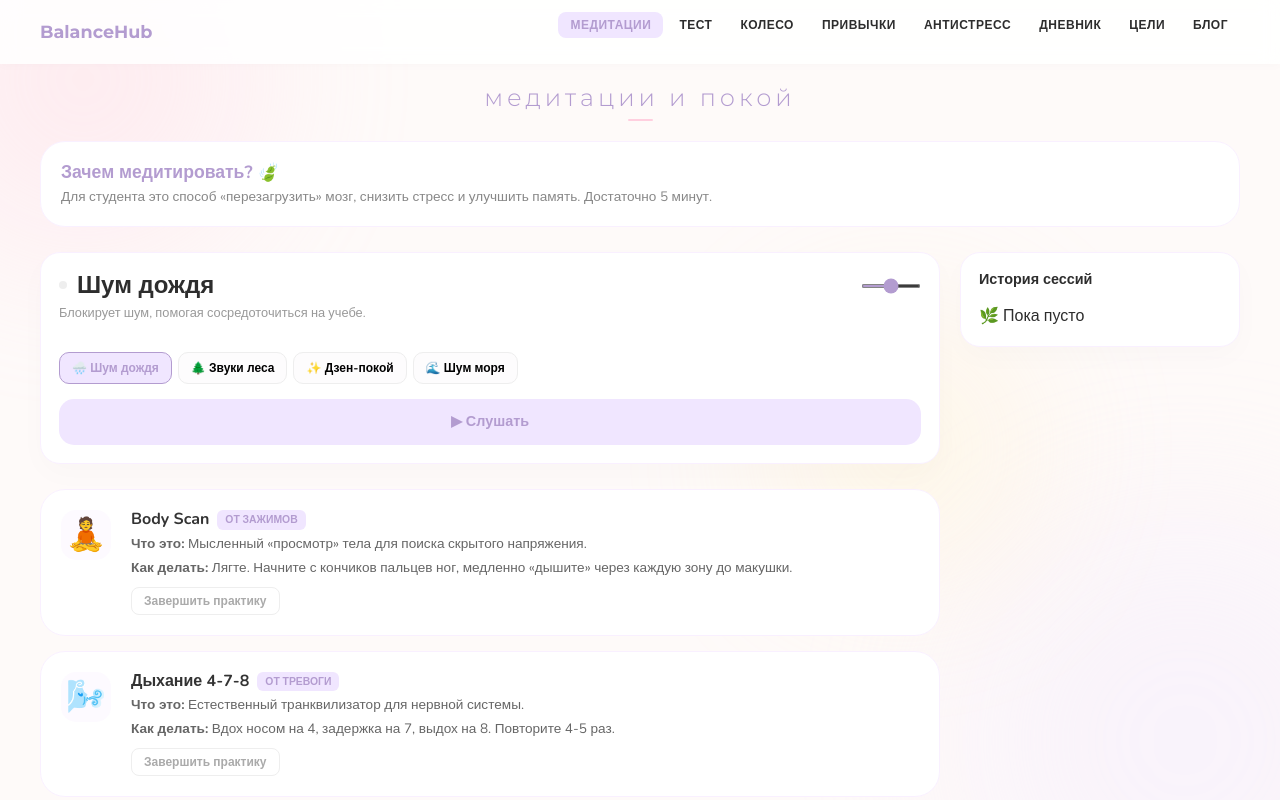
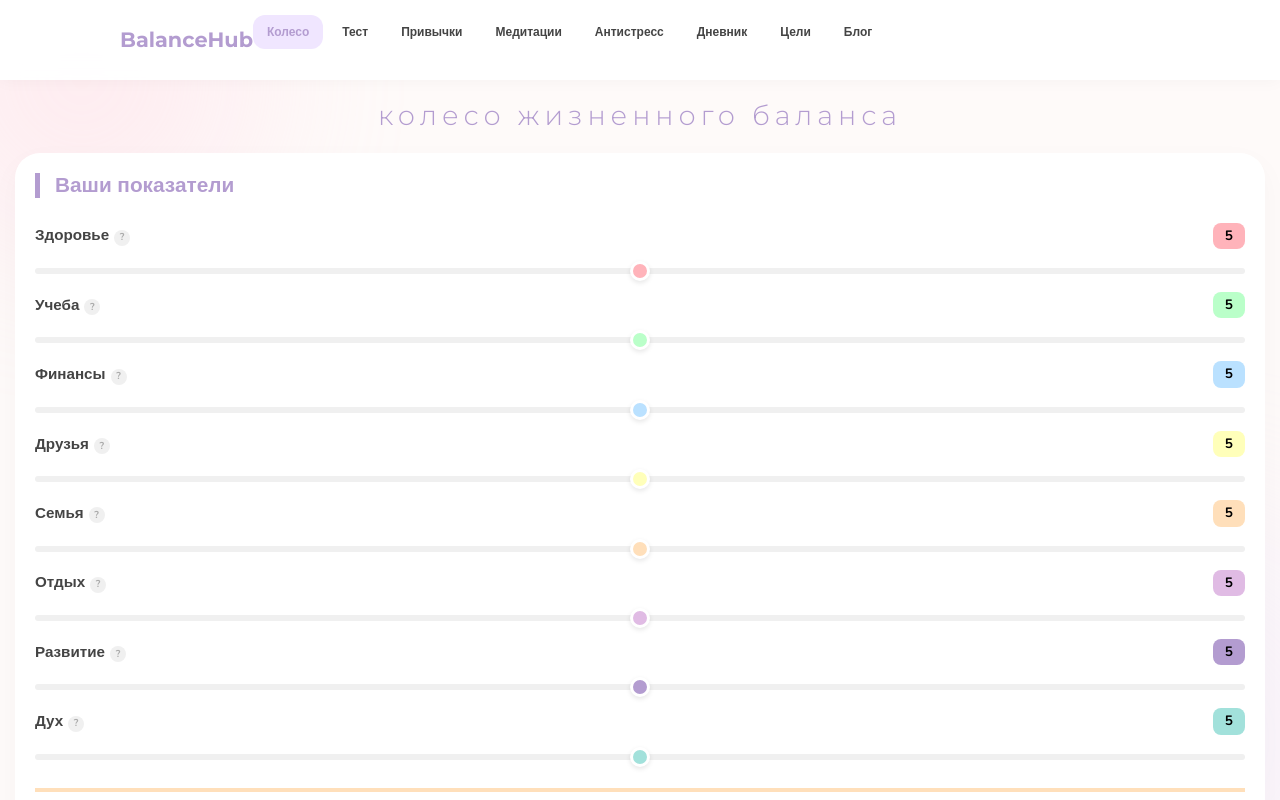
Before and after one commit to vikitoriii/balance-hub, a Vue app: page / in a window 1280 px wide. Shown: the top 800 px of the page. Built offline with nearby package versions, Linux system fonts and the light colour scheme.

Commit message:
Исправлена мобильная адаптация для Safari

```diff
--- a/src/App.vue
+++ b/src/App.vue
@@ -1,6 +1,5 @@
 <template>
   <div id="app">
-    <!-- Анимации фона сохранены -->
     <div class="bg-blob blob-1"></div>
     <div class="bg-blob blob-2"></div>
     <div class="bg-blob blob-3"></div>
@@ -9,38 +8,37 @@
       <nav>
         <div class="logo">BalanceHub</div>
         <ul>
-          <li><a href="#" @click.prevent="currentTab = 'Meditation'" :class="{ active: currentTab === 'Meditation' }">Медитации</a></li>
-          <li><a href="#" @click.prevent="currentTab = 'Test'" :class="{ active: currentTab === 'Test' }">Тест</a></li>
-          <li><a href="#" @click.prevent="currentTab = 'Wheel'" :class="{ active: currentTab === 'Wheel' }">Колесо</a></li>
-          <li><a href="#" @click.prevent="currentTab = 'Habits'" :class="{ active: currentTab === 'Habits' }">Привычки</a></li>
-          <li><a href="#" @click.prevent="currentTab = 'Relax'" :class="{ active: currentTab === 'Relax' }">Антистресс</a></li>
-          <li><a href="#" @click.prevent="currentTab = 'Mood'" :class="{ active: currentTab === 'Mood' }">Дневник</a></li>
-          <li><a href="#" @click.prevent="currentTab = 'Goals'" :class="{ active: currentTab === 'Goals' }">Цели</a></li>
-          <li><a href="#" @click.prevent="currentTab = 'Blog'" :class="{ active: currentTab === 'Blog' }">Блог</a></li>
+          <li v-for="tab in menuItems" :key="tab.id">
+            <a v-if="currentTab !== tab.id" href="#" @click.prevent="currentTab = tab.id">
+              {{ tab.name }}
+            </a>
+            <span v-else class="active-tab-indicator">{{ tab.name }}</span>
+          </li>
         </ul>
       </nav>
     </header>
 
     <main>
-      <!-- Уменьшенные заголовки для компактности -->
-      <h1 v-if="currentTab === 'Meditation'">Медитации и покой</h1>
-      <h1 v-else-if="currentTab === 'Test'">Диагностика состояния</h1>
-      <h1 v-else-if="currentTab === 'Wheel'">Колесо баланса</h1>
-      <h1 v-else-if="currentTab === 'Habits'">Трекер привычек</h1>
-      <h1 v-else-if="currentTab === 'Relax'">Антистресс-рум</h1>
-      <h1 v-else-if="currentTab === 'Mood'">Дневник настроения</h1>
-      <h1 v-else-if="currentTab === 'Goals'">Мои цели</h1>
-      <h1 v-else-if="currentTab === 'Blog'">Блог и советы</h1>
+      <h1>
+        <template v-if="currentTab === 'Wheel'">колесо жизненного баланса</template>
+        <template v-else-if="currentTab === 'Test'">диагностика состояния</template>
+        <template v-else-if="currentTab === 'Habits'">трекер полезных привычек</template>
+        <template v-else-if="currentTab === 'Meditation'">медитации и покой</template>
+        <template v-else-if="currentTab === 'Relax'">антистресс-рум</template>
+        <template v-else-if="currentTab === 'Mood'">дневник настроения</template>
+        <template v-else-if="currentTab === 'Goals'">мои цели</template>
+        <template v-else-if="currentTab === 'Blog'">блог и советы</template>
+      </h1>
 
       <section class="content-container">
-        <MeditationRoom v-if="currentTab === 'Meditation'" />
-        <MentalTest v-else-if="currentTab === 'Test'" />
-        <BalanceWheel v-else-if="currentTab === 'Wheel'" />
-        <HabitTracker v-else-if="currentTab === 'Habits'" />
-        <RelaxRoom v-else-if="currentTab === 'Relax'" />
-        <MoodDiary v-else-if="currentTab === 'Mood'" />
-        <SmartGoals v-else-if="currentTab === 'Goals'" />
-        <BlogComponent v-else-if="currentTab === 'Blog'" />
+        <BalanceWheel v-if="currentTab === 'Wheel'"></BalanceWheel>
+        <MentalTest v-else-if="currentTab === 'Test'"></MentalTest>
+        <HabitTracker v-else-if="currentTab === 'Habits'"></HabitTracker>
+        <MeditationRoom v-else-if="currentTab === 'Meditation'"></MeditationRoom>
+        <RelaxRoom v-else-if="currentTab === 'Relax'"></RelaxRoom>
+        <MoodDiary v-else-if="currentTab === 'Mood'"></MoodDiary>
+        <SmartGoals v-else-if="currentTab === 'Goals'"></SmartGoals>
+        <BlogComponent v-else-if="currentTab === 'Blog'"></BlogComponent>
       </section>
     </main>
 
@@ -53,7 +51,7 @@
 <script setup>
 import { ref } from 'vue'
 
-// Импорт компонентов
+// [Требование №6] Использование фреймворка Vue.js 3
 import MeditationRoom from './components/MeditationRoom.vue'
 import MentalTest from './components/MentalTest.vue'
 import BalanceWheel from './components/BalanceWheel.vue'
@@ -63,13 +61,22 @@ import MoodDiary from './components/MoodDiary.vue'
 import SmartGoals from './components/SmartGoals.vue'
 import BlogComponent from './components/Blog.vue'
 
-const currentTab = ref('Meditation')
+const menuItems = [
+  { id: 'Wheel', name: 'Колесо' },
+  { id: 'Test', name: 'Тест' },
+  { id: 'Habits', name: 'Привычки' },
+  { id: 'Meditation', name: 'Медитации' },
+  { id: 'Relax', name: 'Антистресс' },
+  { id: 'Mood', name: 'Дневник' },
+  { id: 'Goals', name: 'Цели' },
+  { id: 'Blog', name: 'Блог' }
+]
+
+const currentTab = ref('Wheel')
 </script>
 
 <style scoped>
-/* В App.vue оставляем ТОЛЬКО анимации фона.
-   Всё остальное теперь в assets/style.css */
-
+/* Только анимации «блобов» для App.vue */
 .bg-blob {
   position: fixed;
   border-radius: 50%;
@@ -83,17 +90,7 @@ const currentTab = ref('Meditation')
 .blob-3 { width: 250px; height: 250px; background: #ffeebb; top: 40%; left: 60%; }
 
 @keyframes float {
-  0% { transform: translate(0, 0) scale(1); }
-  100% { transform: translate(60px, 30px) scale(1.05); }
-}
-
-.content-container {
-  width: 100%;
-  animation: fadeIn 0.5s ease;
-}
-
-@keyframes fadeIn {
-  from { opacity: 0; transform: translateY(10px); }
-  to { opacity: 1; transform: translateY(0); }
+  0% { transform: translate(0, 0); }
+  100% { transform: translate(50px, 30px); }
 }
 </style>
--- a/src/assets/style.css
+++ b/src/assets/style.css
@@ -1,88 +1,139 @@
-/* ПОДКЛЮЧЕНИЕ ШРИФТОВ */
-@import url('https://fonts.googleapis.com/css2?family=Montserrat:wght@300;500;700&family=Nunito:wght@400;600;700&display=swap');
+/* [Требование №10] Глобальные стили и переменные */
+@import url('https://fonts.googleapis.com/css2?family=Montserrat:wght@300;600;700&family=Nunito:wght@400;600;700&display=swap');
 
 :root {
   --bg-site: #fefaf9;
   --primary: #b39cd0;
   --secondary: #ffcfdf;
   --lavender-light: #f0e6ff;
-  --text-dark: #2d2d2d;
+  --text-dark: #444444;
 }
 
-* { margin: 0; padding: 0; box-sizing: border-box; }
+* {
+    margin: 0;
+    padding: 0;
+    box-sizing: border-box;
+    -webkit-tap-highlight-color: transparent; /* Убирает синюю рамку при клике на Айфоне */
+}
 
 body {
   background-color: var(--bg-site);
   font-family: 'Nunito', sans-serif;
   color: var(--text-dark);
+  min-height: 100vh;
+  width: 100%;
+  overflow-x: hidden; /* Запрещаем боковую прокрутку всего сайта */
 }
 
-/* ЭЛЕГАНТНЫЙ ЗАГОЛОВОК */
-h1 {
-  font-family: 'Montserrat', sans-serif;
-  font-weight: 300;
-  font-size: 1.5rem; /* Еще немного уменьшили */
-  letter-spacing: 4px;
-  text-transform: lowercase;
-  color: var(--primary);
-  margin: 15px 0 20px;
-  text-align: center;
-}
-
-h1::after {
-  content: ''; display: block; width: 25px; height: 2px;
-  background: var(--secondary); margin: 6px auto 0; border-radius: 10px;
-}
-
-/* КОМПАКТНОЕ МЕНЮ */
+/* --- ШАПКА --- */
 header {
-  background: rgba(255, 255, 255, 0.85);
+  background: rgba(255, 255, 255, 0.95);
   backdrop-filter: blur(10px);
-  padding: 12px 0; /* Добавили чуть больше отступа сверху/снизу для центровки */
-  box-shadow: 0 2px 10px rgba(0,0,0,0.02);
-  position: sticky; top: 0; z-index: 1000;
+  -webkit-backdrop-filter: blur(10px); /* Для Сафари */
+  box-shadow: 0 2px 15px rgba(0,0,0,0.03);
+  position: sticky;
+  top: 0;
+  z-index: 1000;
+  width: 100%;
 }
 
 nav {
-  display: flex !important;
-  justify-content: space-between !important;
-  align-items: center !important;
-  max-width: 1300px !important; /* Увеличили макс. ширину */
-  margin: 0 auto !important;
-  padding: 0 40px !important; /* ВЕРНУЛИ ОТСТУПЫ ПО БОКАМ */
+  display: flex;
+  flex-direction: column; /* На телефонах: Логотип над Меню */
+  align-items: center;
+  padding: 10px 15px;
+  max-width: 1100px;
+  margin: 0 auto;
 }
 
 .logo {
   font-family: 'Montserrat', sans-serif;
-  font-size: 1.1rem; /* Уменьшили лого */
-  font-weight: 700; color: var(--primary);
+  font-size: 1.3rem;
+  font-weight: 700;
+  color: var(--primary);
+  margin-bottom: 10px;
 }
 
-nav ul { display: flex; list-style: none; gap: 4px; align-items: center; }
-
-nav a {
-  text-decoration: none; color: var(--text-dark); font-weight: 700;
-  padding: 5px 12px; /* Уменьшили кнопки */
-  border-radius: 8px; transition: 0.3s;
-  font-size: 0.75rem; /* Сделали надписи в меню меньше */
-  text-transform: uppercase; letter-spacing: 0.5px;
-}
-nav a:hover, nav a.active { background: var(--lavender-light); color: var(--primary); }
-
-/* ОБЩИЕ СТИЛИ КАРТОЧЕК */
-.card, .diary-card, .meditation-card, .test-card, .controls-card, .wheel-card {
-  padding: 18px !important; /* Еще компактнее */
-  border-radius: 20px !important;
-  background: white;
-  box-shadow: 0 8px 25px rgba(0,0,0,0.02);
-  border: 1px solid #f9f0ff !important;
-}
-main {
-  width: 100% !important;
-  max-width: 1300px !important;
-  margin: 20px auto !important;
-  padding: 0 40px !important; /* ВЕРНУЛИ ОТСТУПЫ ПО БОКАМ */
-  display: block !important;
+/* --- МЕНЮ (Скролл пальцем влево-вправо) --- */
+nav ul {
+  display: flex;
+  list-style: none;
+  gap: 5px;
+  width: 100vw; /* На всю ширину окна */
+  overflow-x: auto; /* Позволяем листать меню */
+  padding: 0 20px 10px;
+  -webkit-overflow-scrolling: touch; /* Плавный скролл на iOS */
+  scrollbar-width: none; /* Прячем полосу прокрутки */
 }
 
-footer { text-align: center; padding: 25px; color: #ccc; font-size: 0.7rem; }
+nav ul::-webkit-scrollbar { display: none; } /* Прячем скролл в Сафари */
+
+nav a, .active-tab-indicator {
+  text-decoration: none;
+  font-size: 0.75rem;
+  font-weight: 700;
+  padding: 8px 14px;
+  border-radius: 12px;
+  white-space: nowrap; /* Важно: текст не переносится */
+  color: var(--text-dark);
+  display: block;
+}
+
+.active-tab-indicator {
+  background: var(--lavender-light);
+  color: var(--primary);
+}
+
+/* --- ЗАГОЛОВКИ --- */
+h1 {
+  font-family: 'Montserrat', sans-serif;
+  font-weight: 300;
+  font-size: 1.4rem; /* Меньше для мобилок */
+  letter-spacing: 2px;
+  text-transform: lowercase;
+  color: var(--primary);
+  margin: 20px 15px;
+  text-align: center;
+}
+
+/* --- КОНТЕНТ (Главная магия здесь) --- */
+main {
+  width: 100%;
+  padding: 0 15px; /* Боковые отступы, чтобы карточки не липли */
+}
+
+/* Все сетки из 2 колонок превращаем в 1 колонку */
+.meditation-layout, .wheel-container, .mood-grid, .row {
+  display: flex !important;
+  flex-direction: column !important; /* Всё в столбик */
+  gap: 20px !important;
+}
+
+/* Карточки подгоняем под ширину */
+.card, .diary-card, .meditation-card, .test-card, .controls-card, .wheel-card {
+  width: 100% !important;
+  padding: 20px !important;
+  border-radius: 25px !important;
+  margin-left: 0 !important;
+  margin-right: 0 !important;
+}
+
+/* Для Колеса и Медитаций - убираем фиксированную ширину сайдбаров */
+.meditation-sidebar, .controls, .visual-area {
+  flex: none !important;
+  width: 100% !important;
+}
+
+/* Крупный текст в результатах уменьшаем */
+.score-val { font-size: 3rem !important; }
+
+footer { padding: 30px; color: #ccc; font-size: 0.75rem; }
+
+/* Адаптация для ОЧЕНЬ маленьких экранов */
+@media (min-width: 768px) {
+  nav { flex-direction: row; padding: 15px 30px; }
+  .logo { margin-bottom: 0; }
+  nav ul { width: auto; overflow-x: visible; padding: 0; }
+  h1 { font-size: 1.7rem; letter-spacing: 5px; }
+  .meditation-layout, .mood-grid { flex-direction: row !important; }
+}
--- a/src/main.js
+++ b/src/main.js
@@ -1,6 +1,8 @@
+// [Требование №6] Использование фреймворка Vue.js 3
 import { createApp } from 'vue'
+import App from './App.vue'
 
-import App from './App.vue'
+// [Требование №10] Стилевое оформление в отдельном css-файле
 import './assets/style.css'
 
 createApp(App).mount('#app')
```
Also changed, not shown: index.html (+23 -4 lines), src/components/RelaxRoom.vue (+96 -33 lines).
